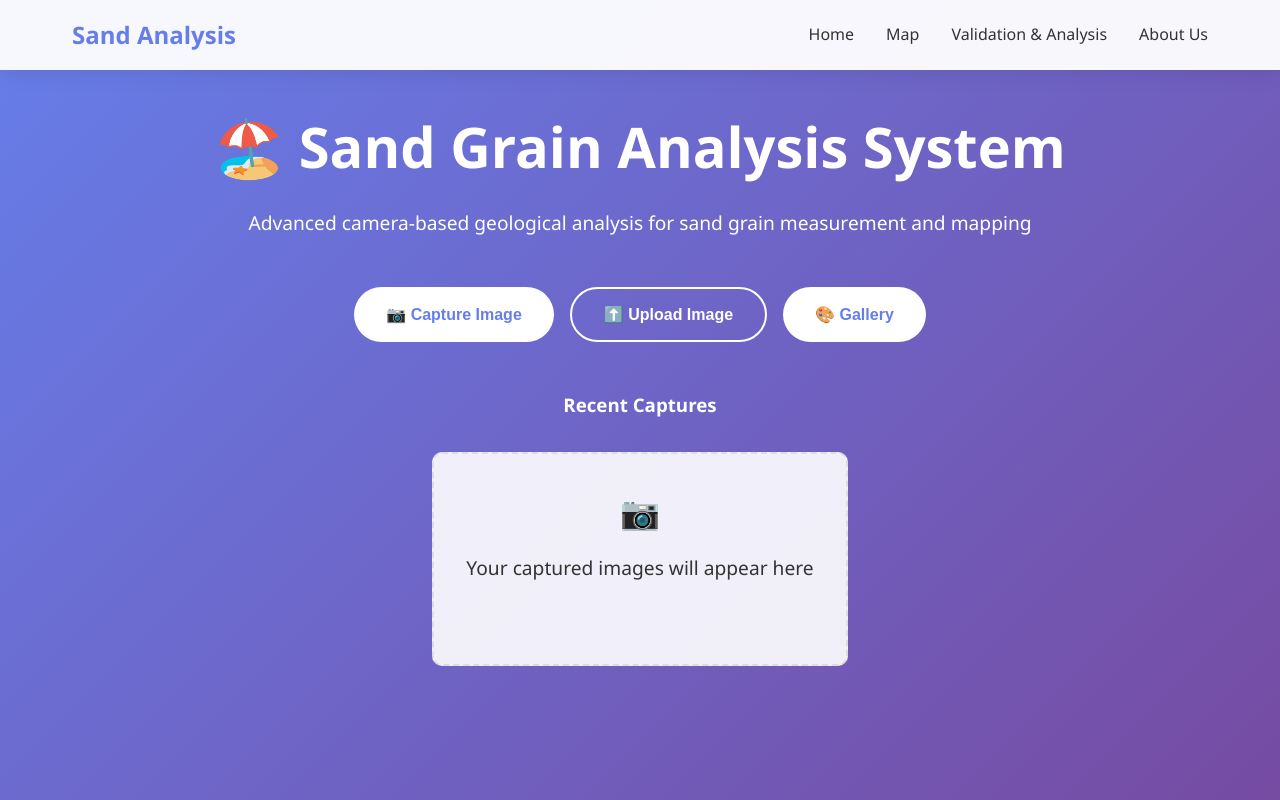
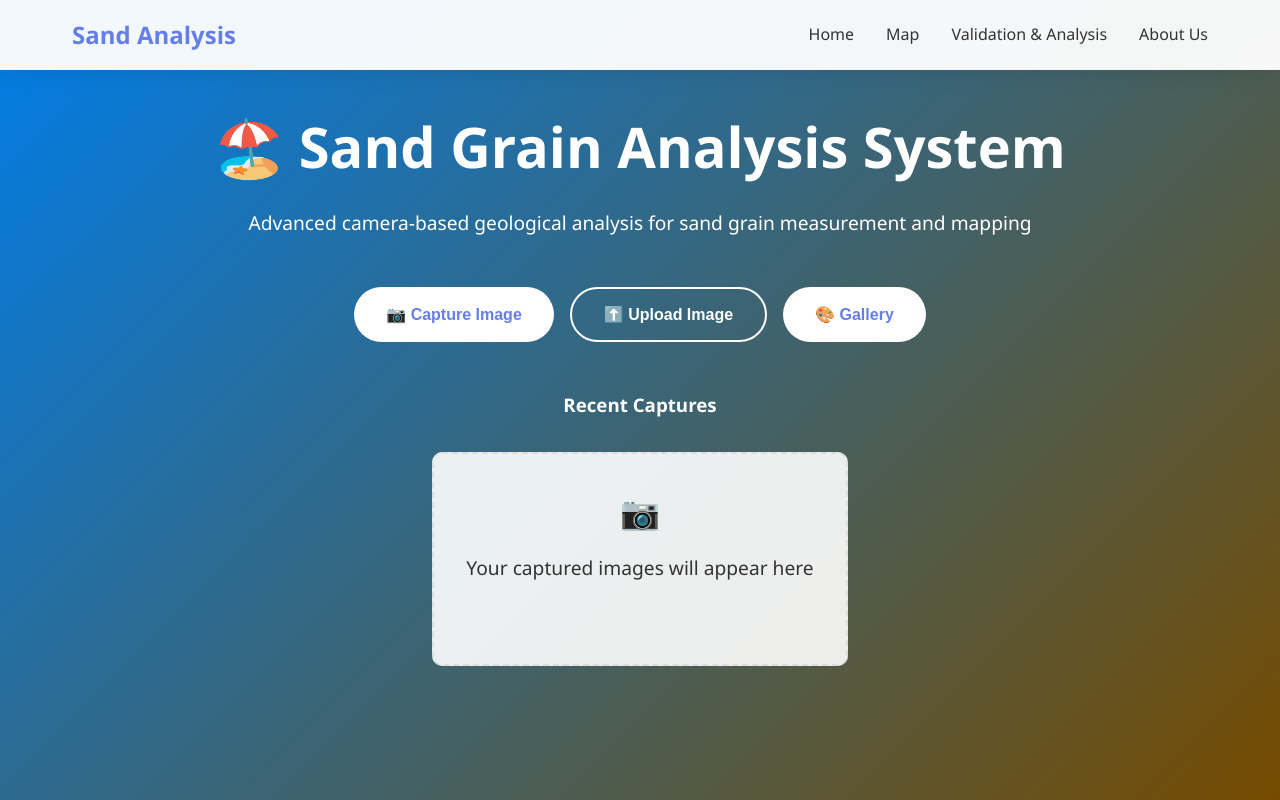
Before and after one commit to dhaniyamirch/test1, a plain HTML site: page index.html in a window 1280 px wide. Shown: the top 800 px of the page. Drawn offline with Linux system fonts and the light colour scheme; some packages are replaced by stand-ins of ours.

Commit message:
Update index.html

```diff
--- a/index.html
+++ b/index.html
@@ -77,7 +77,7 @@
 
         /* Hero Section */
         .hero {
-            background: linear-gradient(135deg, #667eea 0%, #764ba2 100%);
+            background: linear-gradient(135deg, #007eea 0%, #764b00 100%);
             color: white;
             text-align: center;
             margin: 0;
```
